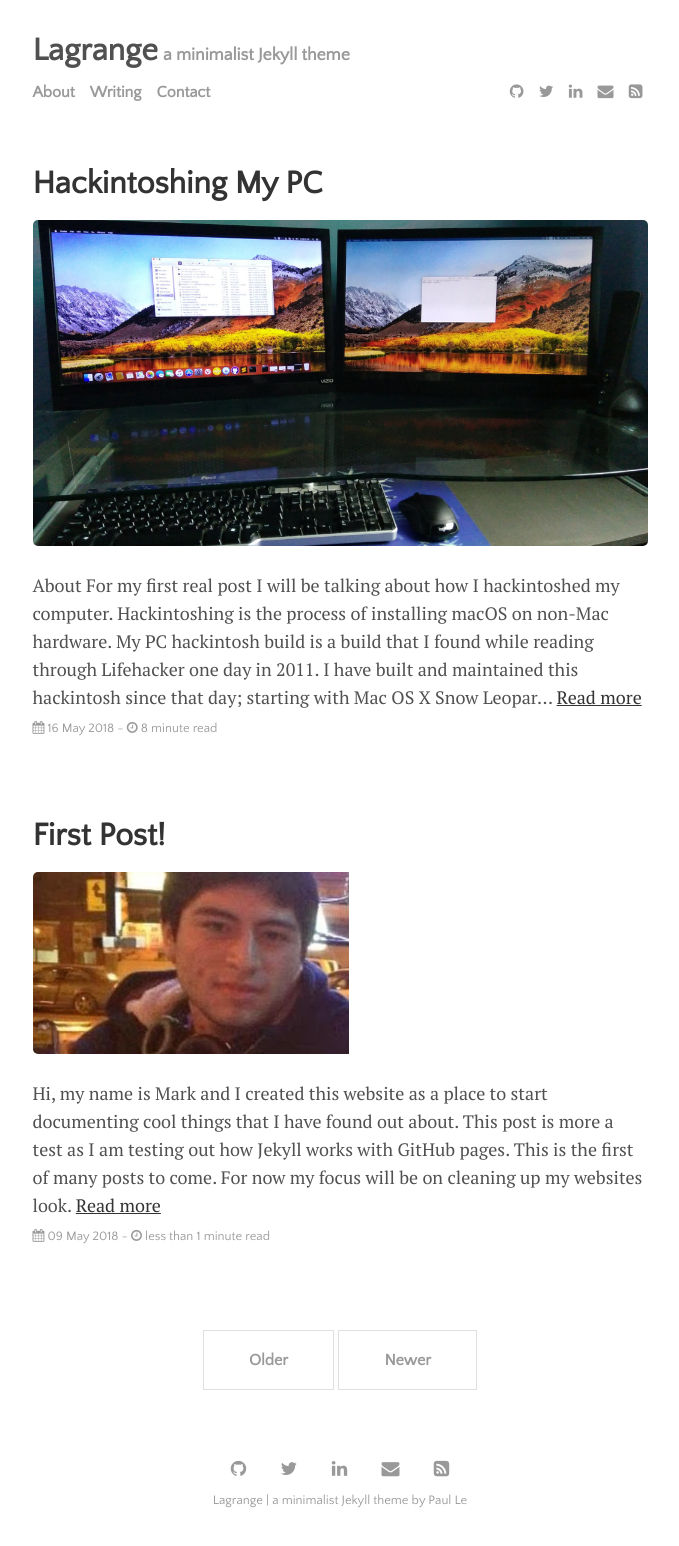
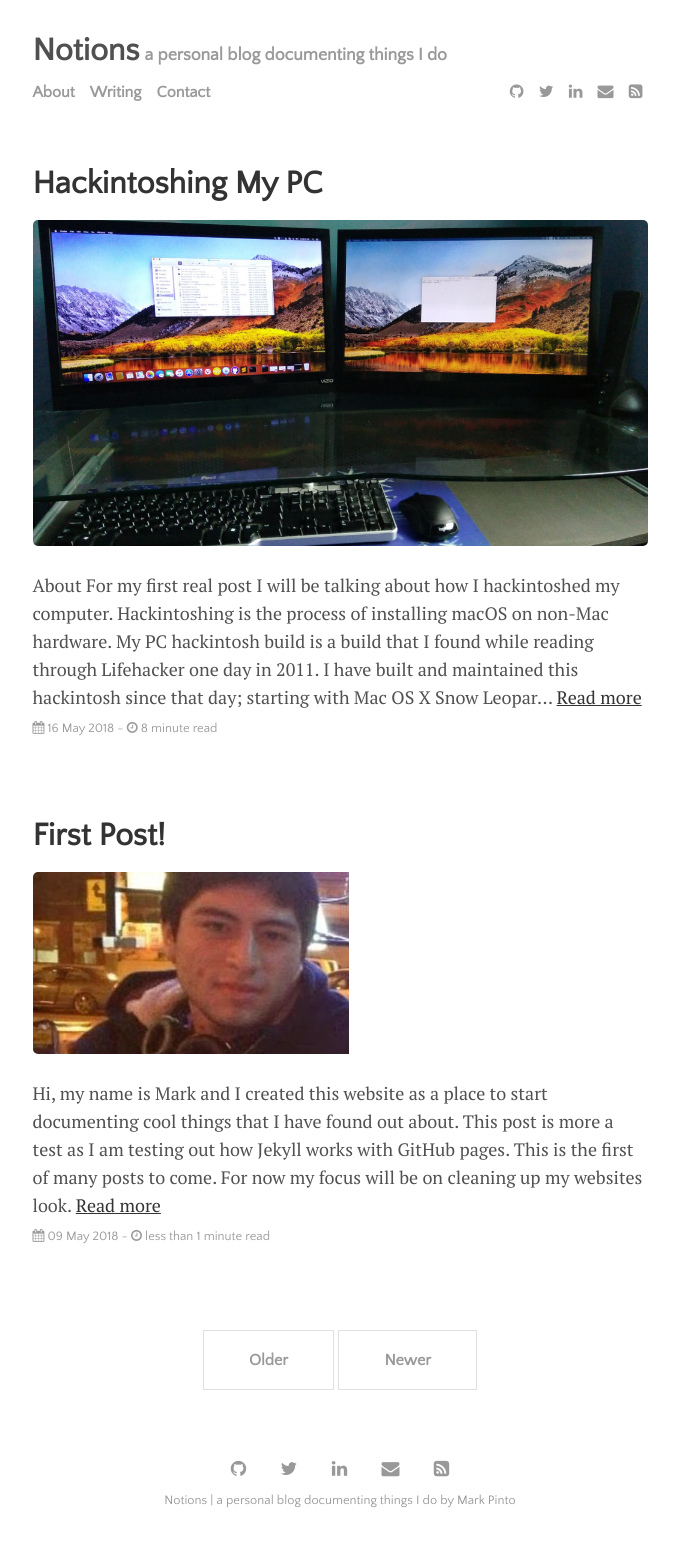
Before and after one commit to MarkPinto/MarkPinto.github.io, a Jekyll site: the page built from index.html, in a window 1280 px wide. Shown: the whole page, without its empty margins (300-979 px from the left). Built offline with Jekyll 4.4.1, drawn with Linux system fonts in a browser that asks for light colours; the list of posts is cut into pages by our own code.

Commit message:
Website Title Updated

```diff
--- a/_config.yml
+++ b/_config.yml
@@ -20,9 +20,9 @@ permalink:           none
 plugins:             [jekyll-paginate, jekyll-sitemap, jekyll-feed, jekyll-seo-tag]
 
 # Customise atom feed settings (this is where Jekyll-Feed gets configuration information)
-title:		           'Lagrange'
-description:	       'a minimalist Jekyll theme'
-author:              'Paul Le'
+title:		           'Notions'
+description:	       'a personal blog documenting things I do'
+author:              'Mark Pinto'
 
 # RSS 2.0 can be used instead of Atom by uncommenting following two lines
 #feed:
```
Also changed, not shown: assets/img/2018-05-16-Hackintoshing-My-PC/hackintosh_devices_audio.jpg (renamed from assets/img/2018-05-16-Hackintoshing-My-PC/Screen Shot 2018-06-05 at 11.13.24 PM.jpg), assets/img/2018-05-16-Hackintoshing-My-PC/hackintosh_mount_EFI.jpg (renamed from assets/img/2018-05-16-Hackintoshing-My-PC/Screen Shot 2018-06-05 at 7.55.36 PM.jpg).
